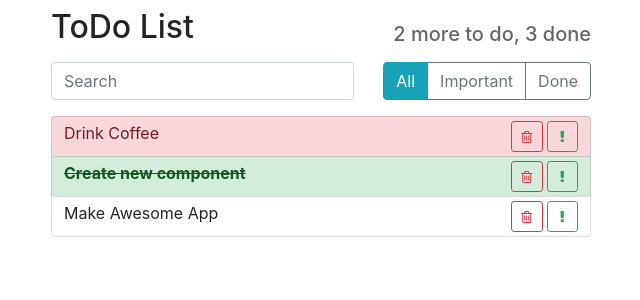
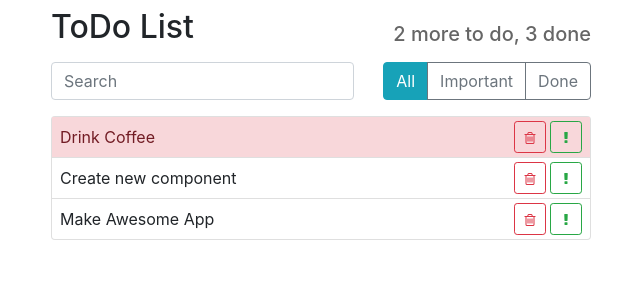
Before and after one commit to KrKrainov/todo-list, a React (Create React App) app: page / in a window 1280 px wide. Shown: the top 300 px of the page, without its empty margins (319-959 px from the left). Built offline with nearby package versions, Linux system fonts and the light colour scheme.

Commit message:
added event of item click

```diff
--- a/src/components/App.js
+++ b/src/components/App.js
@@ -6,9 +6,9 @@ import SearchPanel from './SearchPanel/SearchPanel';
 import ItemStatusFilter from './ItemStatusFilter/ItemStatusFilter';
 
 const TODO_DATA = [
-    { label: 'Drink Coffee', important: true, done: false, id: 1 },
-    { label: 'Create new component', important: false, done: true, id: 2 },
-    { label: 'Make Awesome App', important: false, done: false, id: 3 }
+    { label: 'Drink Coffee', important: true, id: 1 },
+    { label: 'Create new component', important: false, id: 2 },
+    { label: 'Make Awesome App', important: false, id: 3 }
 ];
 
 class App extends PureComponent {
--- a/src/components/TodoList/TodoList.css
+++ b/src/components/TodoList/TodoList.css
@@ -1,16 +1,3 @@
-.list-group .list-group-item {
-    padding: .25rem .75rem;
-    cursor: pointer;
+.list-group-item {
+    padding: 0 !important;
 }
-
-.todo-list .important {
-    color: #721c24;
-    background-color: #f8d7da;
-}
-
-.todo-list .done {
-    color: #155724;
-    background-color: #d4edda;
-    text-decoration: line-through;
-    font-weight: bold;
-}
--- a/src/components/TodoList/TodoList.js
+++ b/src/components/TodoList/TodoList.js
@@ -1,16 +1,15 @@
 import React from 'react';
-import classNames from 'classnames';
 
 import TodoListItem from '../TodoListItem/TodoListItem';
 import './TodoList.css';
 
 const TodoList = ({ todos }) => {
     const elements = todos.map((item) => {
-        const { id, important, done, ...itemProps } = item;
+        const { id, ...itemProps } = item;
         return (
-            <li className={classNames("list-group-item", {"important": important, "done": done})} key={id}>
-               <TodoListItem { ...itemProps }/>
-           </li>
+            <li className="list-group-item" key={id}>
+                <TodoListItem { ...itemProps }/>
+            </li>
         )
     });
 
@@ -18,7 +17,7 @@ const TodoList = ({ todos }) => {
         <ul className="list-group todo-list">
             { elements }
         </ul>
-    )
+    );
 };
 
 export default TodoList;
--- a/src/components/TodoListItem/TodoListItem.css
+++ b/src/components/TodoListItem/TodoListItem.css
@@ -1,3 +1,22 @@
+.todo-list-item {
+    display: block;
+    line-height: 2rem;
+    cursor: pointer;
+    padding: .25rem .5rem;
+}
 .todo-list-item .btn {
-    width: 2.25em;
+    width: 2rem;
+    height: 2rem;
 }
+
+.todo-list-item.important {
+    color: #721c24;
+    background-color: #f8d7da;
+}
+
+.todo-list-item.done {
+    color: #155724;
+    background-color: #d4edda;
+    text-decoration: line-through;
+    font-weight: bold;
+}
--- a/src/components/TodoListItem/TodoListItem.js
+++ b/src/components/TodoListItem/TodoListItem.js
@@ -1,13 +1,25 @@
 import React, { PureComponent } from 'react';
+import classNames from 'classnames';
 
 import './TodoListItem.css';
 
 export default class TodoListItem extends PureComponent {
+    state = {
+        done: false
+    };
+
+    onItemClick = () => {
+        this.setState({ done: !this.state.done });
+    };
+
     render() {
-        const { label } = this.props;
+        const { label, important } = this.props;
+        const { done } = this.state;
 
         return (
-            <span className="todo-list-item">
+            <span
+                className={classNames("todo-list-item", {"important": important, "done": done})}
+                onClick={this.onItemClick}>
                 <span>{label}</span>
                 <button type="button" className="btn btn-outline-success btn-sm float-right">
                     <i className="fa fa-exclamation"/>
```
